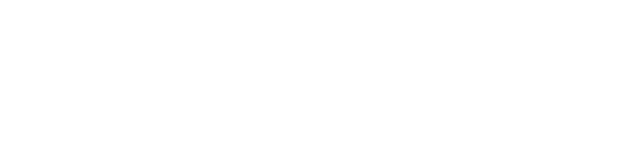
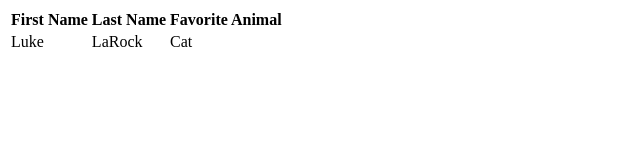
Before and after one commit to NoofleBot/html-exercise, a plain HTML site: page favorites.html in a window 1280 px wide. Shown: the whole page, without its empty margins (0-640 px from the left). Drawn offline with Linux system fonts and the light colour scheme.

Commit message:
Added row to table head containing personal information types & Added a table body with a row containing personal information entries for Luke LaRock

```diff
--- a/favorites.html
+++ b/favorites.html
@@ -8,8 +8,19 @@
   <body>
     <table>
       <thead>
-
+        <tr>
+          <th>First Name</th>
+          <th>Last Name</th>
+          <th>Favorite Animal</th>
+        </tr>
       </thead>
+      <tbody>
+        <tr>
+          <td>Luke</td>
+          <td>LaRock</td>
+          <td>Cat</td>
+        </tr>
+      </tbody>
     </table>
   </body>
 </html>
```
